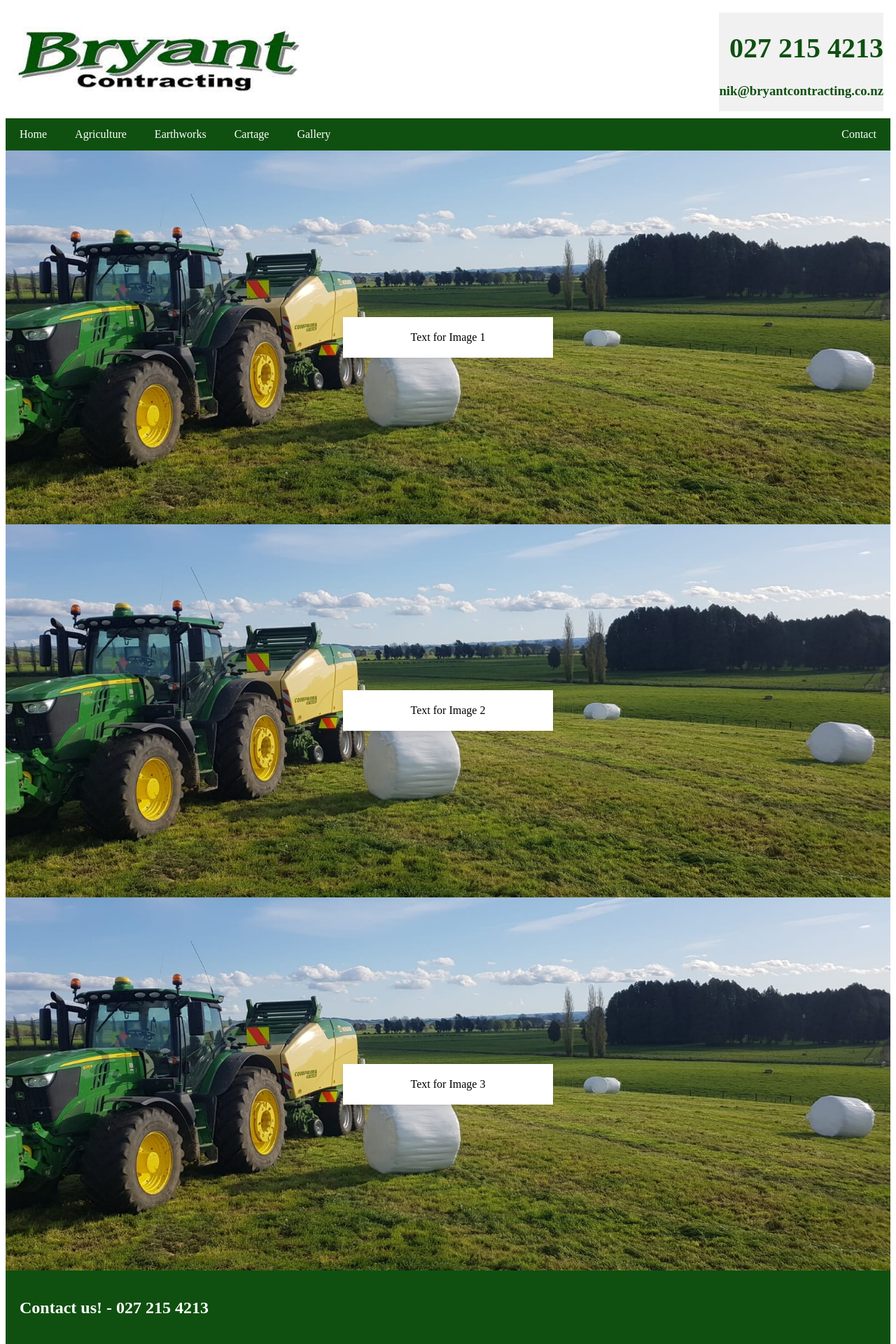
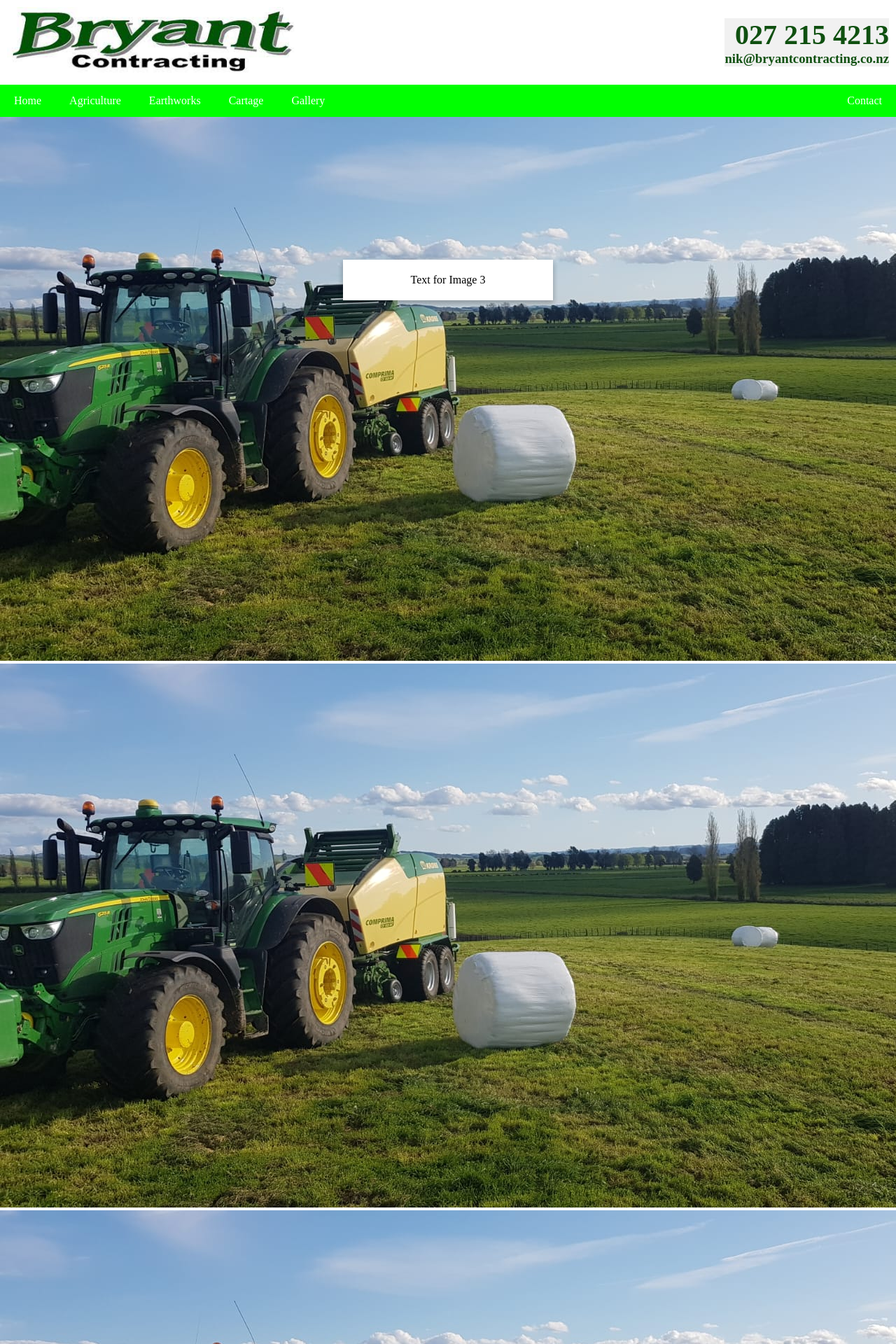
Before and after one commit to JaxonBryant/bryantcontracting, a PHP site: page / in a window 1280 px wide; the page is wider, and only the part inside the window is pictured. Shown: the top 1920 px of that part at 70% size. Run offline with PHP 8.4, Linux system fonts and the light colour scheme.

Commit message:
Broken version
The styling doesn't work after I changed some of the tags names, and I tryed to use chatGPT to try to fix it, so I don't understand it entirely.

```diff
--- a/CSS/style.css
+++ b/CSS/style.css
@@ -4,7 +4,7 @@ body {
 }
 
 /* style the header */
-.header {
+header {
     padding: 10px; /* Some padding */
     background: #ffffff; /* White background */
     color: #0F5010; /* Green text color */
@@ -24,13 +24,13 @@ body {
 }
 
 /* Increase the font size of the <h1> element */
-.header h1 {
+header h1 {
     font-size: 40px;
 }
 
 /* Header: Responsive layout - when the screen is less than 768px wide, make the logo and header text stack on top of each other instead of next to each other. This may be changed in the future */
 @media screen and (max-width: 768px) {
-    .header {
+    header {
         flex-direction: column; /* Stack items vertically */
         align-items: center; /* Align items to center */
     }
@@ -46,13 +46,13 @@ body {
 }
 
 /* Style the top navigation bar */
-.navbar {
+nav {
     overflow: hidden; /* Hide overflow */
-    background-color: #0F5010; /* green background color */
+    background-color: #00FF00; /* green background color */
 }
 
 /* Style the navigation bar links */
-.navbar a {
+nav a {
     float: left; /* Make sure that the links stay side-by-side */
     display: block; /* Change the display to block, for responsive reasons */
     color: white; /* White text color */
@@ -62,25 +62,26 @@ body {
 }
 
 /* Right-aligned link */
-.navbar a.right {
+nav a.right {
     float: right; /* Float a link to the right */
 }
 
 /* Change color on hover/mouse-over */
-.navbar a:hover {
-    background-color: #ddd; /* Grey background color */     /* NTS: Change this color */
+nav a:hover {
+    background-color: #ddd; /* Grey background color */
     color: black; /* Black text color */
 }
 
 /* Navbar: Responsive layout - when the screen is less than 400px wide, make the navigation links stack on top of each other instead of next to each other */
 @media screen and (max-width: 400px) {
-  .navbar a {
-    float: none;
-    width: 100%;
+    nav a {
+        float: none;
+        width: 100%;
     }
 }
 
-{
+/* Reset CSS */
+* {
     margin: 0;
     padding: 0;
     box-sizing: border-box;
--- a/header.php
+++ b/header.php
@@ -1,4 +1,4 @@
-<div class="header">
+<header>
     <div class="logo">
         <img src="images/bryant_contracting_logo.jpg" alt="Bryant Contracting" style="width: 90%;">
     </div>
@@ -6,13 +6,13 @@
         <h1>027 215 4213</h1>
         <h3>nik@bryantcontracting.co.nz</h3>
     </div>
-</div>
+</header>
 
-<div class="navbar">
+<nav>
     <a href="#">Home</a>
     <a href="#">Agriculture</a>
     <a href="#">Earthworks</a>
     <a href="#">Cartage</a>
     <a href="#">Gallery</a>
     <a href="#" class="right">Contact</a>
-</div>
+</nav>
--- a/index.php
+++ b/index.php
@@ -5,32 +5,33 @@
 <meta charset="UTF-8">
 <meta name="viewport" content="width=device-width, initial-scale=1">
     <link rel="stylesheet" href="css/style.css">
+
 <style>
+</style>
 
-</style>
 </head>
 <body>
 <?php include 'header.php';?>
 
 
-    <div class="section">
+    <section>
         <img src="Images/bryant_contracting_bgimage_1.JPG" alt="Image 1">
         <div class="content">
             <div class="text-box">Text for Image 1</div>
         </div>
-    </div>
-    <div class="section">
+    </section>
+    <section>
         <img src="Images/bryant_contracting_bgimage_1.JPG" alt="Image 2">
         <div class="content">
             <div class="text-box">Text for Image 2</div>
         </div>
-    </div>
-    <div class="section">
+    </section>
+    <section>
         <img src="Images/bryant_contracting_bgimage_1.JPG" alt="Image 3">
         <div class="content">
             <div class="text-box">Text for Image 3</div>
         </div>
-    </div>
+    </section>
 
 <?php include 'footer.php';?>
 
```
